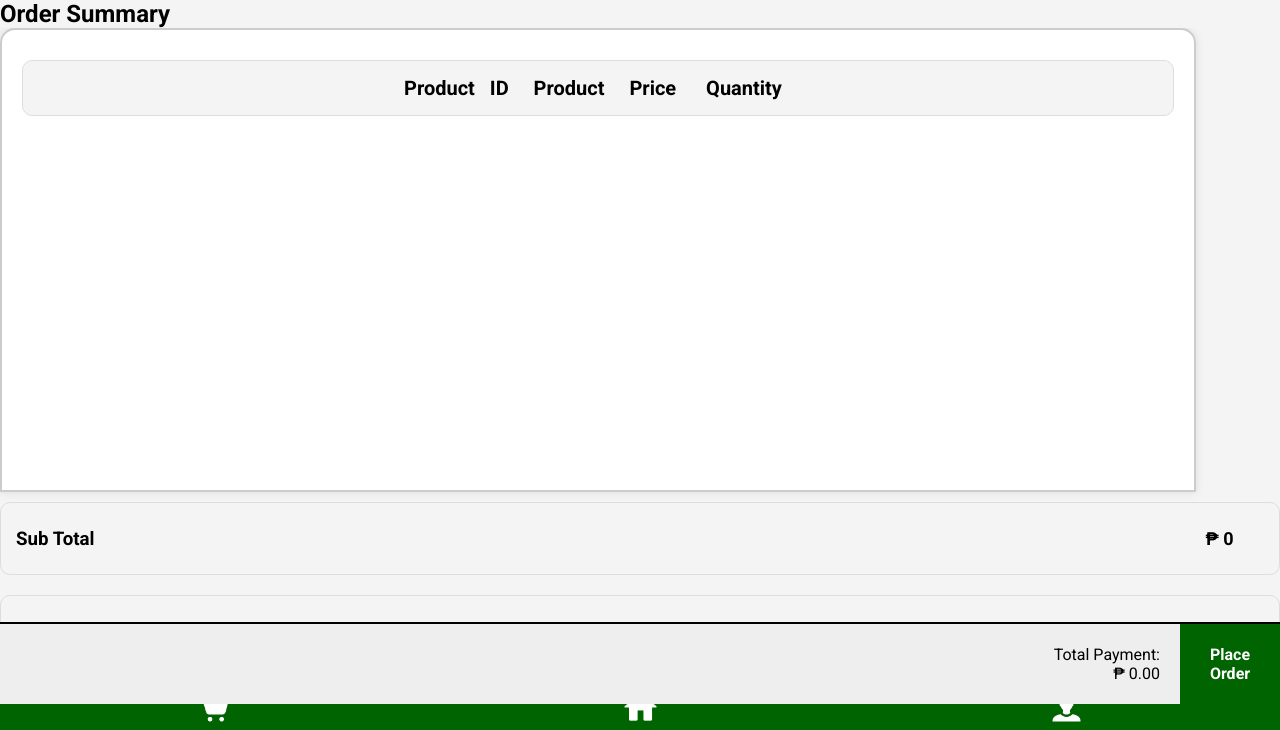
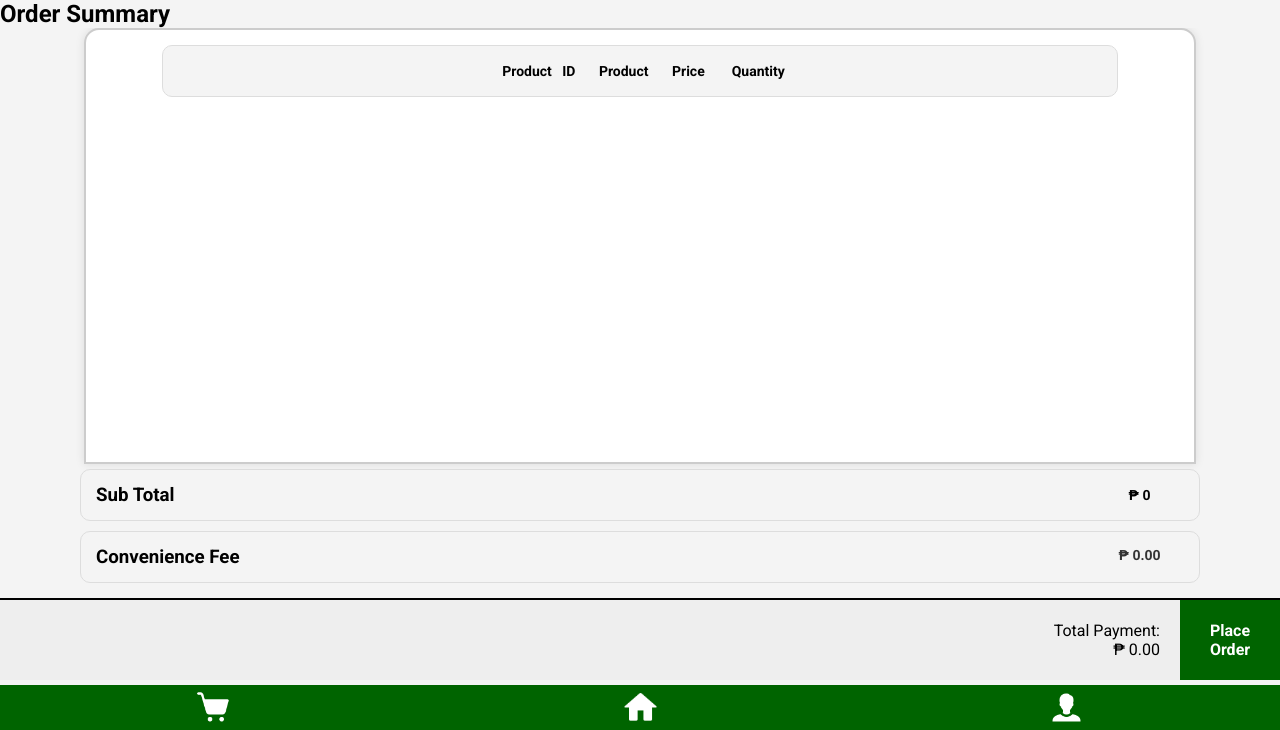
Before and after one commit to SandorTheMoon/KababayanRice_E-Commerce-App, a Django app: page /ordersummary/ in a window 1280 px wide. Shown: the part 70-800 px from the top of the page. Run offline with Django 5.2, Linux system fonts and the light colour scheme; a user stored in the database is signed in; data that the repository does not hold is empty.

Commit message:
update UI

```diff
--- a/firstproject/firstproject/settings.py
+++ b/firstproject/firstproject/settings.py
@@ -27,8 +27,8 @@ SECRET_KEY = 'django-insecure-n#3%p2%78h$jzdrbje4iwp_%0^0y+7&n#=raiate_lo&i2qhm$
 # SECURITY WARNING: don't run with debug turned on in production!
 DEBUG = True
 
-ALLOWED_HOSTS = ['deploykababayanrice.onrender.com']
-
+#ALLOWED_HOSTS = ['deploykababayanrice.onrender.com']
+ALLOWED_HOSTS = []
 
 # Application definition
 
--- a/firstproject/myapp/static/css/addproduct.css
+++ b/firstproject/myapp/static/css/addproduct.css
@@ -84,6 +84,7 @@ div {
     color: #FFFFFF;
     padding: 15px 40px;
     font-size: 20px;
+    font-weight: bold;
     border: none;
     border-radius: 15px;
     margin-top: 0.20in;
--- a/firstproject/myapp/static/css/cart.css
+++ b/firstproject/myapp/static/css/cart.css
@@ -45,7 +45,6 @@ nav {
 }
 
 .cart-item .delete-button {
-    margin-left: 40px;
     height: 30px;
     width: 30x;
     border: none;
@@ -105,7 +104,8 @@ nav {
 .ordersummary-form-container {
     display: flex;
     flex-direction: column;
-    height: 655px;
+    height: 70vh;
+    align-items: center;
     overflow: auto;
 }
 
@@ -116,7 +116,7 @@ nav {
     height: 80px;
     width: 100% ;
     background-color: #EEEEEE;
-    top: 86.5%;
+    top: 83.5%;
     justify-content: flex-end;
     align-items: center;
     text-align: right;
@@ -154,7 +154,7 @@ nav {
     display: flex;
     flex-direction: column;
     align-items: center;
-    height: 700px;
+    height: 74vh;
     width: 100%;
     overflow: auto;
 }
@@ -193,7 +193,7 @@ nav {
 }
 
 .user-info-container input {
-    width: 340px;
+    width: 35vh;
     border: 2px solid black;
     border-radius: 5px;
     padding: 10px;
@@ -216,7 +216,7 @@ nav {
     display: flex;
     margin-bottom: 10px;
     gap: 10px;
-    width: 320px;
+    width: 35vh;
     padding: 15px;
     border: 2px solid #ccc;
     border-radius: 15px;
@@ -256,7 +256,7 @@ nav {
 }
 
 #card_details input {
-    width: 340px;
+    width: 35vh;
     border: 2px solid black;
     border-radius: 5px;
     padding: 10px;
@@ -265,9 +265,10 @@ nav {
 #container1 {
     display: flex;
     flex-direction: column;
-    width: 90%;
+    align-items: center;
+    width: 85%;
     height: 550px;
-    padding: 20px;
+    padding: 10px;
     border: 2px solid #ccc;
     border-radius: 15px 15px 0px 0px;
     background-color: #fff;
@@ -280,17 +281,20 @@ nav {
     justify-content: center;
     align-items: center;
     padding: 15px;
-    margin: 10px 0;
+    margin: 5px 0;
     background-color: #f4f4f4;
     border: 1px solid #ddd;
     border-radius: 10px;
+    height: 20px;
+    width: 85%;
 }
 
 .product-cell1 {
-    font-size: 20px;
+    text-align: center;
+    font-size: 14px;
     font-weight: bold;
     color: black;
-    margin-right: 20px;
+    margin: 10px;
 }
 
 .product-cells {
@@ -298,17 +302,22 @@ nav {
     flex-direction: row;
     justify-content: space-between;
     align-items: center;
-    flex-wrap: wrap;
+    justify-content: center;
     width: 100%;
 }
 
 .product-cell {
     flex: 0 0 calc(25% - 20px);
     margin: 10px;
-    font-size: 18px;
+    font-size: 14px;
     text-align: center;
     width: 69px;
+
+    white-space: nowrap;
+  overflow: hidden;
+  text-overflow: ellipsis;
 }
+
 .title {
     display: flex;
     flex-direction: row;
--- a/firstproject/myapp/static/css/editprofile.css
+++ b/firstproject/myapp/static/css/editprofile.css
@@ -56,6 +56,7 @@ div {
     font-weight: bold;
     width: 75%;
 }
+
 
 .editprofile-form h4 {
     color: gray;
@@ -131,6 +132,6 @@ div {
     border: none;
     border-radius: 15px;
     margin-top: 0.20in;
-    width: 40%;
+    width: 50%;
     margin-bottom: 1in;
 }
--- a/firstproject/myapp/static/css/login.css
+++ b/firstproject/myapp/static/css/login.css
@@ -52,7 +52,7 @@ button[type="submit"]{
     width: calc(100% - 10px);
     border-radius: 4px;
     padding: 10px;
-    margin-top: 390px;
+    margin-top: 70%;
 }
 
 button[type="submit"] {
--- a/firstproject/myapp/static/css/signup.css
+++ b/firstproject/myapp/static/css/signup.css
@@ -94,7 +94,7 @@
 .City input[type="text"],
 .Barangay input[type="text"],
 .Postal input[type="text"]{
-    width: 150px;
+    width: 125px;
     border: 2px solid black;
     border-radius: 5px;
     padding: 10px;
--- a/firstproject/myapp/static/css/welcome.css
+++ b/firstproject/myapp/static/css/welcome.css
@@ -22,7 +22,7 @@ section {
 
 /*==========================================*/
 .logo-title {
-    margin-top: 400px;
+    margin-top: 50%;
     display: flex;
     align-items: center;
     justify-content: center;
@@ -41,7 +41,7 @@ section {
 }
 
 .buttons {
-    margin-top: 350px;
+    margin-top: 70%;
     display: flex;
     justify-content: center;
     gap: 15px;
--- a/firstproject/myapp/views.py
+++ b/firstproject/myapp/views.py
@@ -91,27 +91,20 @@ def editprofile_page(request):
     current_user = request.user
     shipping_address = current_user.shippingaddress_set.first()
 
-    account = Account.objects.get(user=current_user)
     user_form = EditProfileForm(instance=current_user)
     address_form = ShippingAddressForm(instance=shipping_address)
 
     if request.method == 'POST':
-        account_form = AccountForm(request.POST, request.FILES, instance=account)
         user_form = EditProfileForm (request.POST, instance=current_user)
         address_form = ShippingAddressForm(request.POST, instance=shipping_address)
 
         if user_form.is_valid() and address_form.is_valid():
-            account_form.save()
             user_form.save()
             address_form.save()
             login(request, current_user)
             return redirect('profile')
 
         else:
-            print("Account Form Errors:")
-            for field, errors in account_form.errors.items():
-                for error in errors:
-                    print(f"{field}: {error}")
 
             print("not valid")
             print("User Form Errors:")
@@ -125,11 +118,10 @@ def editprofile_page(request):
                     print(f"{field}: {error}")
 
     else:
-        account_form = AccountForm(instance=account)
         user_form = EditProfileForm(instance=current_user)
         address_form = ShippingAddressForm(instance=shipping_address)
 
-    return render(request, 'Profile/editprofile.html', {'account_form': account_form,'user_form': user_form, 'address_form': address_form})
+    return render(request, 'Profile/editprofile.html', {'user_form': user_form, 'address_form': address_form})
 
 
 def navbarAndfooter(request):
```
Also changed, not shown: firstproject/myapp/static/css/productpage.css (+4 -4 lines), firstproject/media/product_pictures/ricecorn_jvLNhC8.jpg (added).
